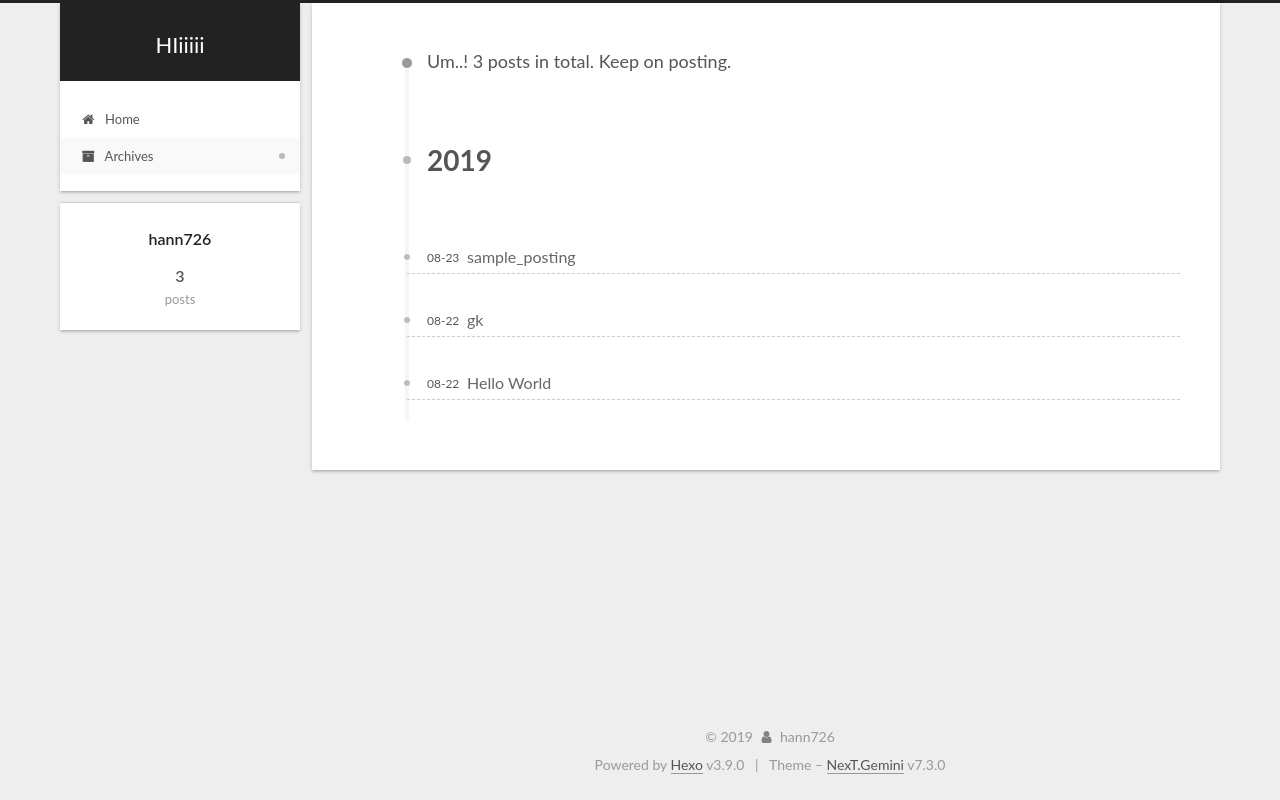
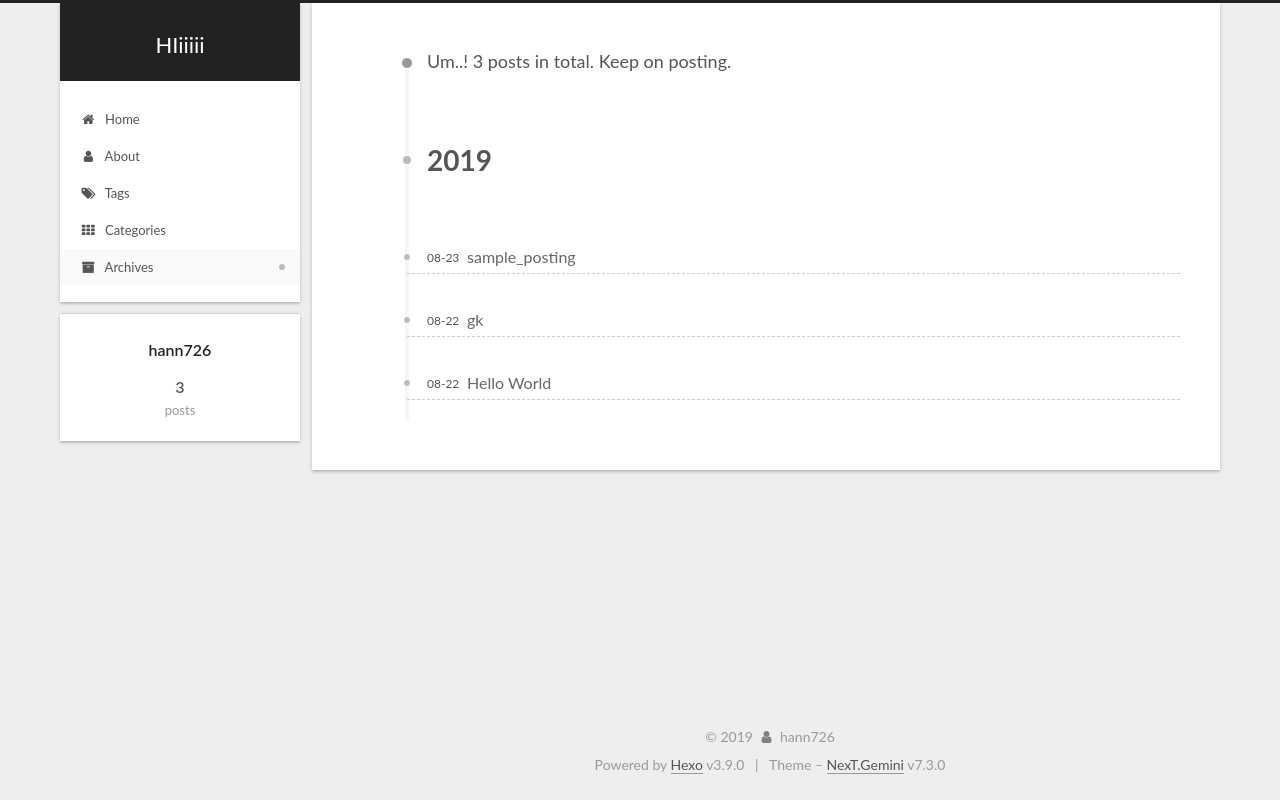
Before and after one commit to hann726/hann726.github.io, a plain HTML site: page archives/2019/08/index.html in a window 1280 px wide. Drawn offline with Linux system fonts and the light colour scheme.

Commit message:
Site updated: 2019-08-23 04:59:42

```diff
--- a/archives/2019/08/index.html
+++ b/archives/2019/08/index.html
@@ -158,6 +158,39 @@
 
 
 
+        <li class="menu-item menu-item-about">
+
+
+
+    <a href="/about/" rel="section"><i class="menu-item-icon fa fa-fw fa-user"></i> <br>About</a>
+
+  </li>
+
+
+
+
+        <li class="menu-item menu-item-tags">
+
+
+
+    <a href="/tags/" rel="section"><i class="menu-item-icon fa fa-fw fa-tags"></i> <br>Tags</a>
+
+  </li>
+
+
+
+
+        <li class="menu-item menu-item-categories">
+
+
+
+    <a href="/categories/" rel="section"><i class="menu-item-icon fa fa-fw fa-th"></i> <br>Categories</a>
+
+  </li>
+
+
+
+
         <li class="menu-item menu-item-archives">
 
 
@@ -174,6 +207,15 @@
     <main id="main" class="main">
       <div class="main-inner">
         <div class="content-wrap">
+
+
+
+
+
+
+
+
+
 
 
 
--- a/css/main.css
+++ b/css/main.css
@@ -1685,7 +1685,7 @@ pre .javascript .function {
 }
 .links-of-author a::before,
 .links-of-author span.exturl::before {
-  background: #46ff9d;
+  background: #bfe2ff;
   border-radius: 50%;
   content: ' ';
   display: inline-block;
```
Also changed, not shown: 2019/08/22/gk/index.html (+33 -0 lines), 2019/08/22/hello-world/index.html (+33 -0 lines), 2019/08/23/sample-posting/index.html (+33 -0 lines), archives/2019/index.html (+42 -0 lines), archives/index.html (+42 -0 lines), index.html (+33 -0 lines).
